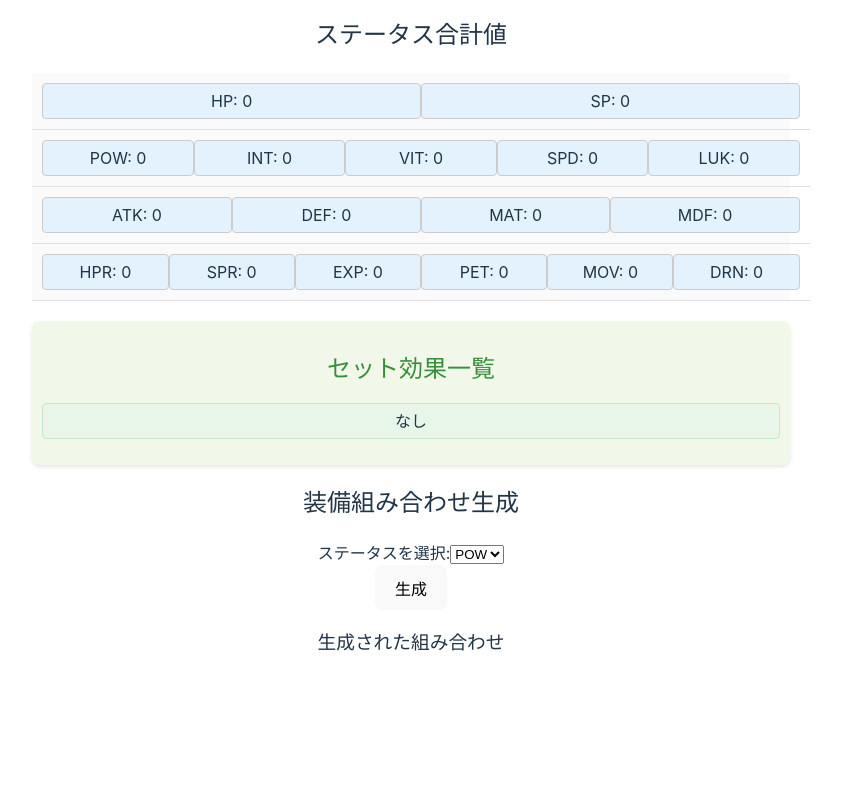
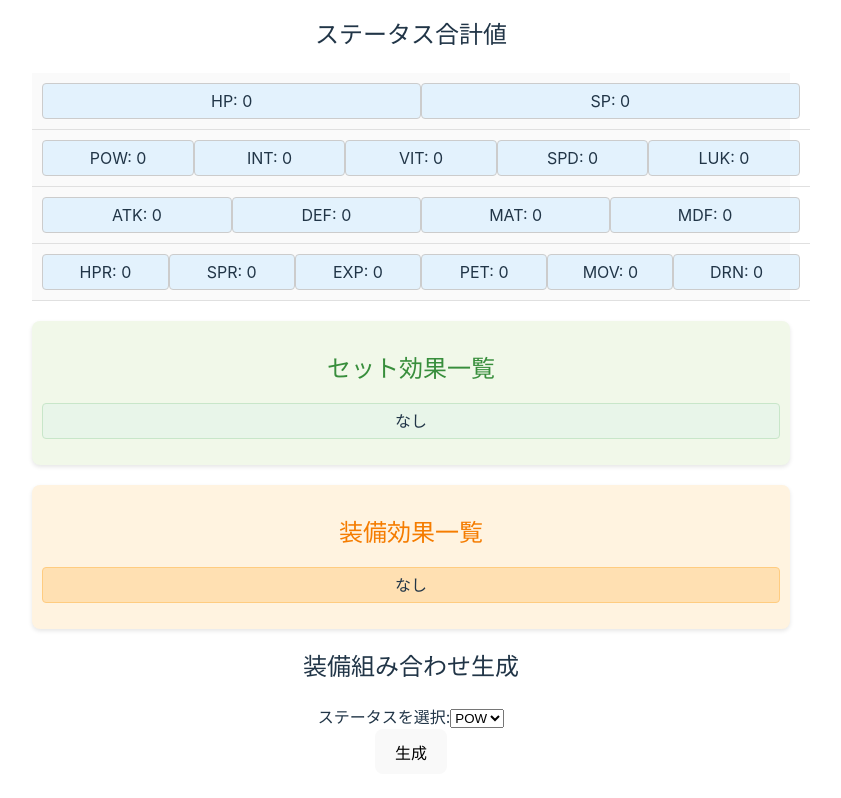
Before and after one commit to ch3cooh0/chocottoland-my-room, a React (Vite) app in the folder chocotto-optimizer/: page / in a window 1280 px wide. Shown: the part 1745-2543 px from the top of the page, without its empty margins (229-1070 px from the left). Before the commit the page ends 2453 px from the top, so only its background shows below. Built offline with nearby package versions, Linux system fonts and the light colour scheme.

Commit message:
装備効果表示機能追加 セット効果の詳細表示機能追加

```diff
--- a/chocotto-optimizer/src/App.css
+++ b/chocotto-optimizer/src/App.css
@@ -370,3 +370,35 @@
 .set-effect-item:hover {
   background-color: #c8e6c9; /* ホバー時の背景色を調整 */
 }
+
+.effect-view {
+  margin-top: 20px;
+  padding: 10px;
+  background-color: #fff3e0; /* 背景色を調整 */
+  border-radius: 8px; /* 角を丸くする */
+  box-shadow: 0 2px 4px rgba(0, 0, 0, 0.1); /* 影を追加 */
+}
+
+.effect-title {
+  font-size: 1.5rem;
+  color: #f57c00; /* タイトルの色を調整 */
+  margin-bottom: 10px;
+}
+
+.effect-list {
+  list-style-type: none; /* リストのスタイルを削除 */
+  padding: 0;
+}
+
+.effect-item {
+  padding: 5px;
+  background-color: #ffe0b2; /* 背景色を調整 */
+  border: 1px solid #ffcc80; /* 枠線を追加 */
+  border-radius: 4px; /* 角を丸くする */
+  margin-bottom: 5px;
+  transition: background-color 0.3s ease; /* 背景色の変化をスムーズにする */
+}
+
+.effect-item:hover {
+  background-color: #ffcc80; /* ホバー時の背景色を調整 */
+}
--- a/chocotto-optimizer/src/App.tsx
+++ b/chocotto-optimizer/src/App.tsx
@@ -7,6 +7,8 @@ import {
   EquipmentSimple,
   Equipped,
   TotalStatus,
+  ViewComboEffectInfo,
+  ViewEffectInfo,
 } from "../types/types";
 import { ZeroStatus } from "../electron/modules/utiles";
 import WarehouseComponent from "./components/WarehouseComponent";
@@ -16,6 +18,7 @@ import CharacterEquippedComponent from "./components/CharacterEquippedComponent"
 import StatusComponent from "./components/StatusComponent";
 import SetEffectViewComponent from "./components/SetEffectViewComponent";
 import GenerateCombinationsComponent from "./components/GenerateCombinationsComponent";
+import EffectViewComponent from "./components/EffectViewComponent";
 function App() {
   /**
    * 倉庫関連
@@ -76,13 +79,14 @@ function App() {
    * 計算後のステータス
    */
   const [totalStatus, setTotalStatus] = useState<TotalStatus>(ZeroStatus.zeroTotalStatus());
-  const [comboTexts, setComboTexts] = useState<string[]>(["なし"]);
-
+  const [viewComboEffectInfos, setViewComboEffectInfos] = useState<ViewComboEffectInfo[]>([]);
+  const [viewEffectInfos, setViewEffectInfos] = useState<ViewEffectInfo[]>([]);
   useEffect(() => {
     const calcTotalStatus = async () => {
-      const {totalStatus, setTexts} = await window.ipcRenderer.invoke('calcTotalStatus', characterMainEquipment, characterSubEquipment, characterStatus, avatarStatus);
+      const {totalStatus, viewComboEffectInfos, viewEffectInfos} = await window.ipcRenderer.invoke('calcTotalStatus', characterMainEquipment, characterSubEquipment, characterStatus, avatarStatus);
       setTotalStatus(totalStatus);
-      setComboTexts(setTexts);
+      setViewComboEffectInfos(viewComboEffectInfos);
+      setViewEffectInfos(viewEffectInfos);
     };
     calcTotalStatus();
   }, [characterMainEquipment, characterSubEquipment, characterStatus, avatarStatus]);
@@ -114,7 +118,8 @@ function App() {
         saveMannequin={saveMannequin}
       />
       <StatusComponent totalStatus={totalStatus} />
-      <SetEffectViewComponent comboTexts={comboTexts} />
+      <SetEffectViewComponent viewComboEffectInfos={viewComboEffectInfos} />
+      <EffectViewComponent viewEffectInfos={viewEffectInfos} />
       <GenerateCombinationsComponent
         equipmentInstances={equipmentInstances}
         characterStatus={characterStatus}
--- /dev/null
+++ b/chocotto-optimizer/src/components/EffectViewComponent.tsx
@@ -0,0 +1,25 @@
+import React from 'react';
+import { ViewEffectInfo } from '../../types/types';
+
+interface EffectViewComponentProps {
+    viewEffectInfos: ViewEffectInfo[];
+}
+
+const EffectViewComponent: React.FC<EffectViewComponentProps> = ({ viewEffectInfos = [] }) => {
+    return (
+        <div className="effect-view">
+            <h2 className="effect-title">装備効果一覧</h2>
+            <ul className="effect-list">
+                {viewEffectInfos.length === 0 ? (
+                    <li className="effect-item">なし</li>
+                ) : (
+                    viewEffectInfos.map((info, index) => (
+                        <li key={index} className="effect-item">{info.equipmentName} {info.effectText}</li>
+                    ))
+                )}
+            </ul>
+        </div>
+    );
+};
+
+export default EffectViewComponent;
--- a/chocotto-optimizer/src/components/GenerateCombinationsComponent.tsx
+++ b/chocotto-optimizer/src/components/GenerateCombinationsComponent.tsx
@@ -35,7 +35,6 @@ const GenerateCombinationsComponent: React.FC<GenerateCombinationsComponentProps
 
             setCombinations(result);
         } catch (error) {
-            // console.error("Error generating combinations:", error);
             toast.error("組み合わせの生成中にエラーが発生しました");
         } finally {
             setIsGenerating(false);
@@ -69,7 +68,7 @@ const GenerateCombinationsComponent: React.FC<GenerateCombinationsComponentProps
             </div>
             <button onClick={handleGenerate} disabled={isGenerating}>生成</button>
             {isGenerating && <p>生成中...</p>}
-            <div>
+            {/* <div>
                 <h3>生成された組み合わせ</h3>
                 <ul>
                     {combinations.map((combination, index) => (
@@ -79,7 +78,7 @@ const GenerateCombinationsComponent: React.FC<GenerateCombinationsComponentProps
                         </li>
                     ))}
                 </ul>
-            </div>
+            </div> */}
         </div>
     );
 };
--- a/chocotto-optimizer/src/components/SetEffectViewComponent.tsx
+++ b/chocotto-optimizer/src/components/SetEffectViewComponent.tsx
@@ -1,19 +1,44 @@
 import React from 'react';
+import { ViewComboEffectInfo } from '../../types/types';
 
 interface SetEffectViewComponentProps {
-    comboTexts: string[];
+    viewComboEffectInfos: ViewComboEffectInfo[];
 }
 
-const SetEffectViewComponent: React.FC<SetEffectViewComponentProps> = ({ comboTexts = []}) => {
+const SetEffectViewComponent: React.FC<SetEffectViewComponentProps> = ({ viewComboEffectInfos = []}) => {
+    const handleItemClick = (info: ViewComboEffectInfo) => {
+        const statusDetails = `装備名: ${info.equipmentNames.join(", ")}\nステータス詳細:` +
+            (info.comboStatus.pow !== 0 ? `\nPOW: ${info.comboStatus.pow}` : '') +
+            (info.comboStatus.int !== 0 ? `\nINT: ${info.comboStatus.int}` : '') +
+            (info.comboStatus.spd !== 0 ? `\nSPD: ${info.comboStatus.spd}` : '') +
+            (info.comboStatus.vit !== 0 ? `\nVIT: ${info.comboStatus.vit}` : '') +
+            (info.comboStatus.luk !== 0 ? `\nLUK: ${info.comboStatus.luk}` : '') +
+            (info.comboStatus.atk !== 0 ? `\nATK: ${info.comboStatus.atk}` : '') +
+            (info.comboStatus.def !== 0 ? `\nDEF: ${info.comboStatus.def}` : '') +
+            (info.comboStatus.mat !== 0 ? `\nMAT: ${info.comboStatus.mat}` : '') +
+            (info.comboStatus.mdf !== 0 ? `\nMDF: ${info.comboStatus.mdf}` : '') +
+            (info.comboStatus.hp !== 0 ? `\nHP: ${info.comboStatus.hp}` : '') +
+            (info.comboStatus.sp !== 0 ? `\nSP: ${info.comboStatus.sp}` : '') +
+            (info.comboStatus.hpr !== 0 ? `\nHPR: ${info.comboStatus.hpr}` : '') +
+            (info.comboStatus.spr !== 0 ? `\nSPR: ${info.comboStatus.spr}` : '') +
+            (info.comboStatus.drn !== 0 ? `\nDRN: ${info.comboStatus.drn}` : '') +
+            (info.comboStatus.mov !== 0 ? `\nMOV: ${info.comboStatus.mov}` : '') +
+            (info.comboStatus.pet !== 0 ? `\nPET: ${info.comboStatus.pet}` : '') +
+            (info.comboStatus.exp !== 0 ? `\nEXP: ${info.comboStatus.exp}` : '');
+        alert(statusDetails);
+    };
+
     return (
         <div className="set-effect-view">
             <h2 className="set-effect-title">セット効果一覧</h2>
             <ul className="set-effect-list">
-                {comboTexts.length === 0 ? (
+                {viewComboEffectInfos.length === 0 ? (
                     <li className="set-effect-item">なし</li>
                 ) : (
-                    comboTexts.map((text, index) => (
-                        <li key={index} className="set-effect-item">{text}</li>
+                    viewComboEffectInfos.map((info, index) => (
+                        <li key={index} className="set-effect-item" onClick={() => handleItemClick(info)}>
+                            {info.comboText}
+                        </li>
                     ))
                 )}
             </ul>
```
Also changed, not shown: chocotto-optimizer/electron/main.ts (+17 -1 lines), chocotto-optimizer/electron/modules/statusCalculation.ts (+14 -0 lines), chocotto-optimizer/types/types.d.ts (+20 -0 lines).
